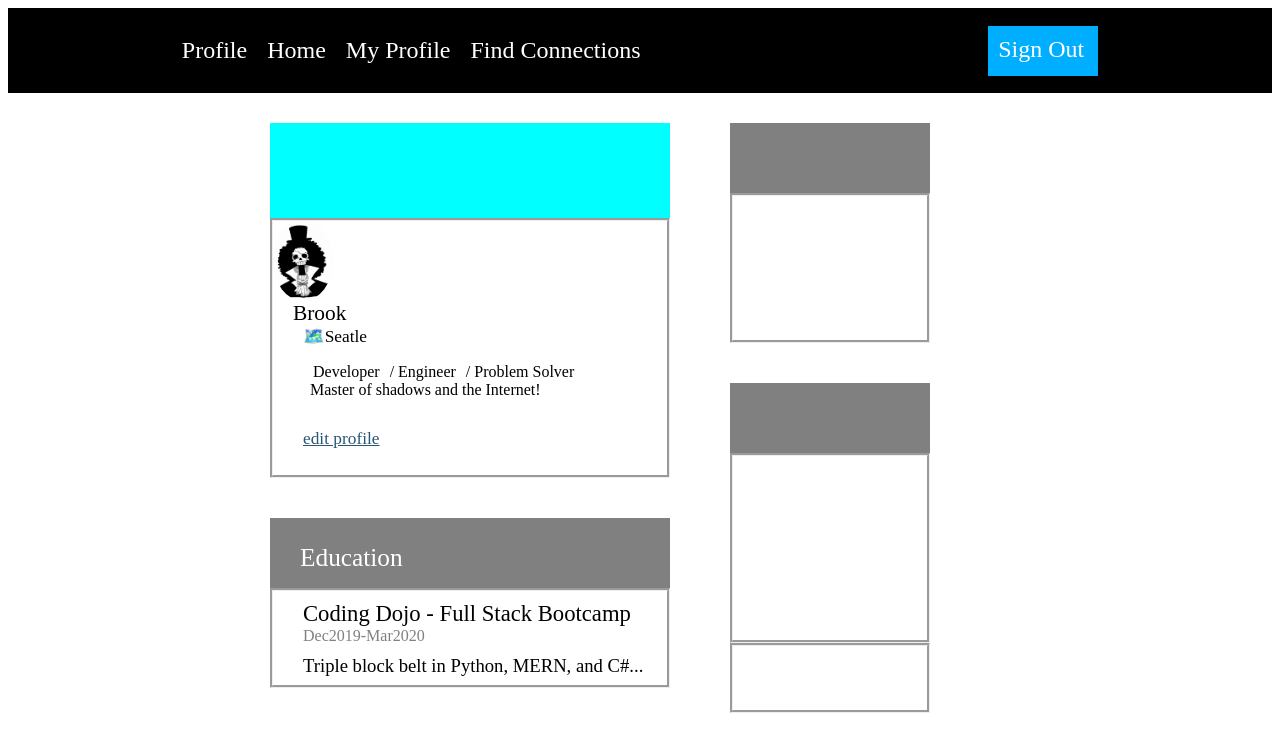
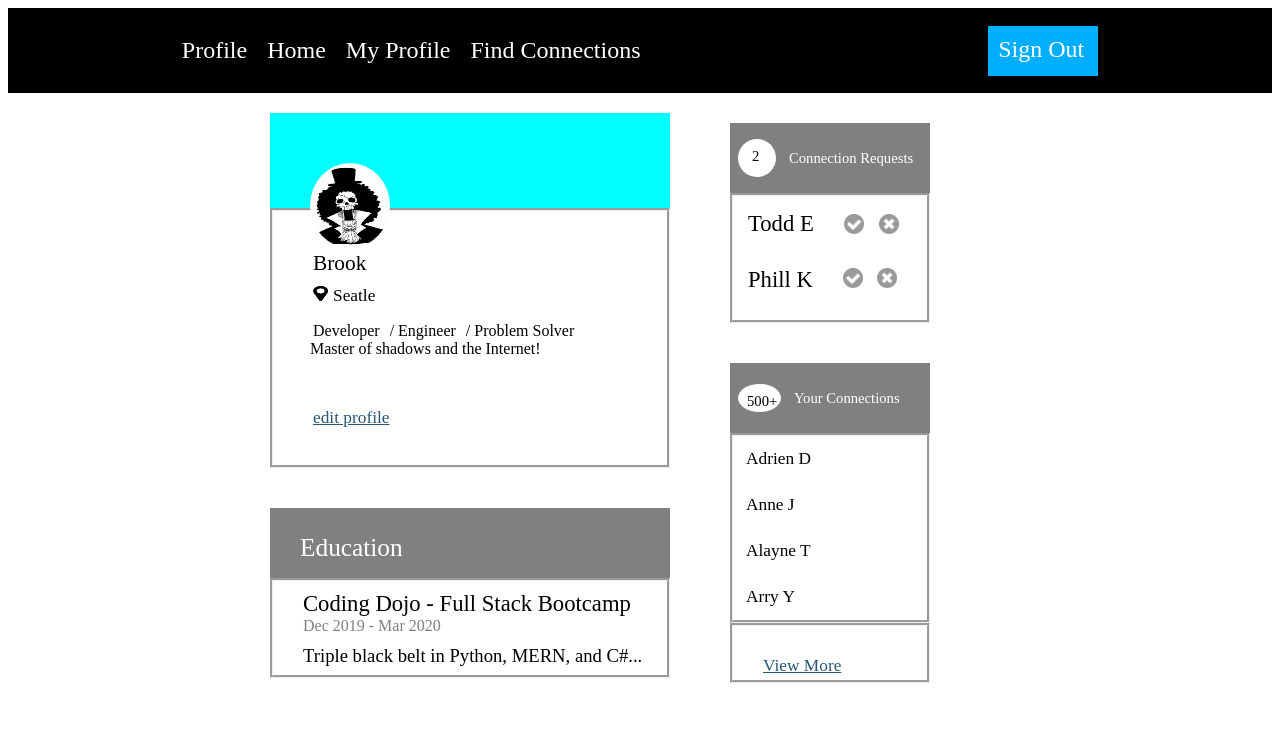
Before and after one commit to 1abisai/Programming-Basics, a plain HTML site: page css/Profilepage.html in a window 1280 px wide. Drawn offline with Linux system fonts and the light colour scheme.

Commit message:
updated profile page

```diff
--- a/css/Profilepage.html
+++ b/css/Profilepage.html
@@ -20,11 +20,15 @@
     </div>
     <div class="main">
         <div class=" column1">
-            <div class="profile"></div>
+            <div class="profile">
+                <img src="brook.jpg" alt="brook" class="img1">
+            </div>
             <div class="name">
-                <img src="brook.jpg" alt="brook" class="img1">
                 <div class="brook">Brook</div>
-                <div class="seattle">🗺️Seatle</div>
+                <div class="seatlenmap">
+                    <img src="icons/map-marker.png" alt="map marker" class="map-marker">
+                    <div class="seattle" icons>Seatle</div>
+                </div>
                 <ul class="skills">
                     <li class="develop">Developer</li>
                     <li class="engineer">/ Engineer</li>
@@ -38,16 +42,52 @@
             </div>
             <div class="edu2">
                 <div class="coding">Coding Dojo - Full Stack Bootcamp</div>
-                <div class="dec">Dec2019-Mar2020</div>
-                <div class="trip">Triple block belt in Python, MERN, and C#...</div>
+                <div class="dec">Dec 2019 - Mar 2020</div>
+                <div class="trip">Triple black belt in Python, MERN, and C#...</div>
             </div>
         </div>
         <div class="column2">
-            <div class="requests"></div>
-            <div class="request2"></div>
-            <div class="connections"></div>
-            <div class="connection2"></div>
-            <div class="con3"></div>
+            <div class="requests">
+                <p class="numcirc numofreq">2</p>
+                <p class="conreq">Connection Requests</p>
+            </div>
+            <div class="request2">
+                <div class="requestrow">
+                    <div class="todde">Todd E</div>
+                    <div class="p1">
+                        <img src="icons/accept-circle.png" alt="check1" class="check1">
+                        <img src="icons/close-circle.png" alt="x1" class="x1">
+                    </div>
+                </div>
+                <div class="requestrow">
+                    <div class="phillk">Phill K</div>
+                    <div clas="p2">
+                        <img src="icons/accept-circle.png" alt="check2" class="check2">
+                        <img src="icons/close-circle.png" alt="x2" class="x2">
+                    </div>
+                </div>
+            </div>
+            <div class="connections">
+                <p class="numcirc2 numofcon">500+</p>
+                <p class="connects">Your Connections</p>
+            </div>
+            <div class="connection2">
+                <div class="requestrow">
+                    <div class="users">Adrien D</div>
+                </div>
+                <div class="requestrow">
+                    <div class="users">Anne J</div>
+                </div>
+                <div class="requestrow">
+                    <div class="users">Alayne T</div>
+                </div>
+                <div class="requestrow">
+                    <div class="users">Arry Y</div>
+                </div>
+            </div>
+            <div class="con3">
+                <div class="view">View More</div>
+            </div>
         </div>
     </div>
 
--- a/css/profile.css
+++ b/css/profile.css
@@ -38,9 +38,8 @@
 
 /* user profile and education*/
 .column1 {
-    margin: 20px;
+    margin: 20px 30px;
     flex: 1;
-    margin: 30px;
 }
 
 .profile {
@@ -64,11 +63,12 @@
 
 /* Big user icon*/
 .img1 {
-    width: 60px;
-    ;
-    height: 80px;
+    width: 80px;
+    height: 85px;
     border-radius: 90%;
-    display: block;
+    position: relative;
+    margin-top: 50px;
+    margin-left: 40px;
 }
 
 /*user description*/
@@ -76,14 +76,25 @@
     color: black;
     font-size: 16pt;
     display: flex;
-    margin-left: 20px;
+    margin-left: 40px;
+    margin-top: 40px;
+    margin-bottom: 10px;
+}
+
+.seatlenmap {
+    display: flex;
+    gap: 5px;
+}
+
+.map-marker {
+    height: 15px;
+    width: 15px;
+    margin-left: 40px;
 }
 
 .seattle {
     color: black;
     font-size: 13pt;
-    justify-content: space-around;
-    text-indent: 30px;
 }
 
 .skills {
@@ -103,7 +114,8 @@
     color: rgb(40, 87, 117);
     font-size: 13pt;
     display: flex;
-    margin: 30px;
+    margin-top: 50px;
+    margin-left: 40px;
     text-decoration: underline;
 }
 
@@ -130,24 +142,28 @@
     width: 400px;
     box-sizing: border-box;
 }
+
 /* Profession related achievements*/
-.coding{
+.coding {
     color: black;
     font-size: 17pt;
     text-indent: 30px;
     margin-top: 10px;
 }
-.dec{
+
+.dec {
     color: grey;
     font-size: 10;
-    text-indent:30px;
+    text-indent: 30px;
     margin-bottom: 10px;
 }
-.trip{
+
+.trip {
     color: black;
     font-size: 14pt;
     text-indent: 30px;
 }
+
 /* requests and connections */
 .column2 {
     margin: 30px;
@@ -158,23 +174,106 @@
     background-color: grey;
     height: 70px;
     width: 200px;
+    display: flex;
+    align-items: center;
+}
+
+/*connection request title*/
+.numcirc {
+    background-color: white;
+    width: 20px;
+    height: 20px;
+    padding: 9px;
+    border-radius: 50%;
+    margin: 8px;
+}
+
+.numofreq {
+    color: black;
+    font-size: 11pt;
+    text-indent: 5px;
+}
+
+.conreq {
+    color: white;
+    font-size: 11pt;
+    text-indent: 5px;
 }
 
 .request2 {
     background-color: white;
     border-style: groove;
-    height: 150px;
+    height: 130px;
     width: 200px;
     box-sizing: border-box;
 }
 
+.requestrow {
+    display: flex;
+    align-items: center;
+    gap: 5px;
+}
+
+/* request people*/
+.p1,
+.p2 {
+    display: flex;
+    gap: 5px;
+}
+
+.todde,
+.phillk {
+    color: black;
+    font-size: 17pt;
+    margin: 15px;
+
+}
+
+.check1,
+.x1 {
+    width: 20px;
+    height: 20px;
+    margin-left: 10px;
+}
+
+.check2,
+.x2 {
+    width: 20px;
+    height: 20px;
+    margin-left: 10px;
+}
+
+/*connection title*/
 .connections {
     background-color: grey;
     height: 70px;
     width: 200px;
     margin-top: 40px;
+    display: flex;
+    align-items: center;
 }
 
+.numcirc2 {
+    background-color: white;
+    width: 25px;
+    height: 10px;
+    padding: 9px;
+    border-radius: 60%;
+    margin: 8px;
+}
+
+.numofcon {
+    color: black;
+    font-size: 11pt;
+}
+
+.connects {
+    color: white;
+    font-size: 11pt;
+    text-indent: 5px;
+}
+
+/* connection people */
 .connection2 {
     background-color: white;
     border-style: groove;
@@ -183,10 +282,25 @@
     box-sizing: border-box;
 }
 
+.users {
+    color: black;
+    font-size: 13pt;
+    margin: 13px;
+}
+
+/* view more part */
 .con3 {
     background-color: white;
-    height: 70px;
+    height: 60px;
     width: 200px;
     border-style: groove;
     box-sizing: border-box;
 }
+
+.view {
+    color: rgb(40, 87, 117);
+    font-size: 13pt;
+    display: flex;
+    margin: 30px;
+    text-decoration: underline;
+}
```
Also changed, not shown: css/icons/accept-circle.png (added), css/icons/close-circle.png (added), css/icons/gear.png (added), css/icons/map-marker.png (added).
